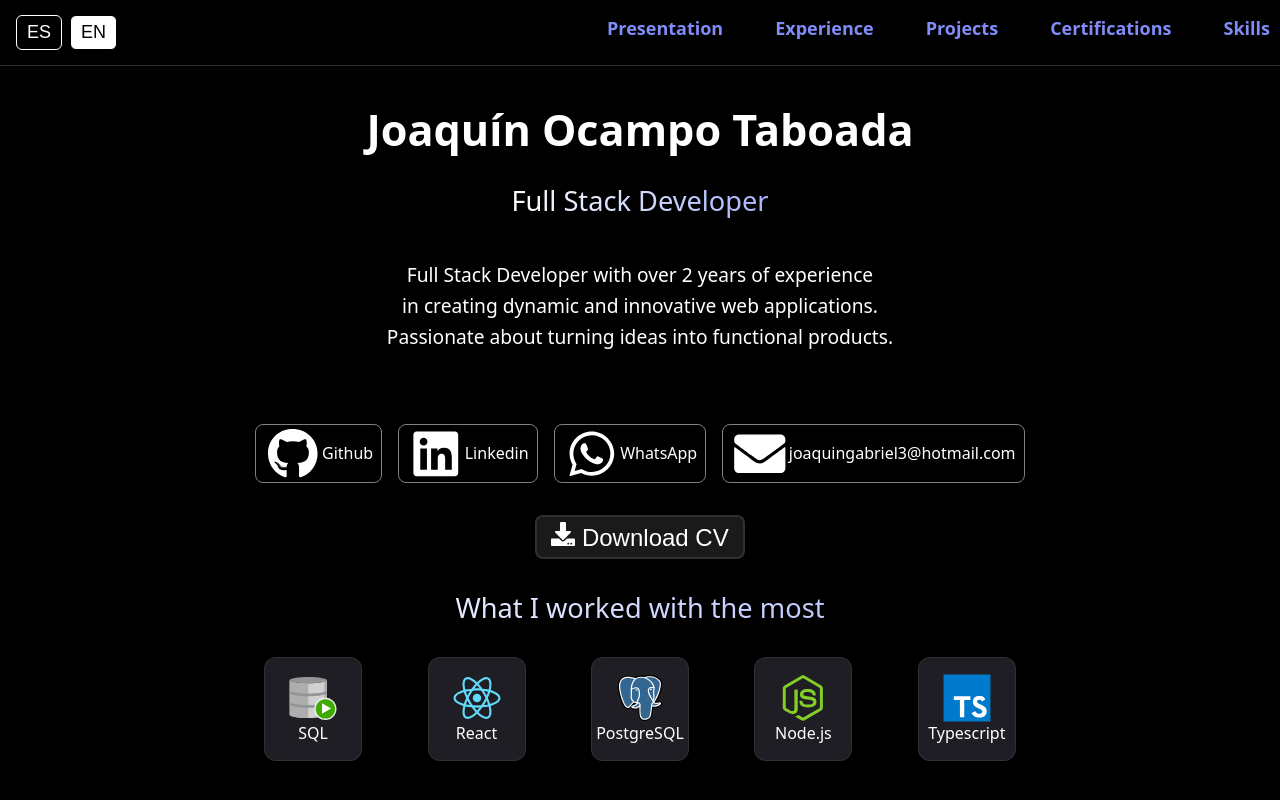
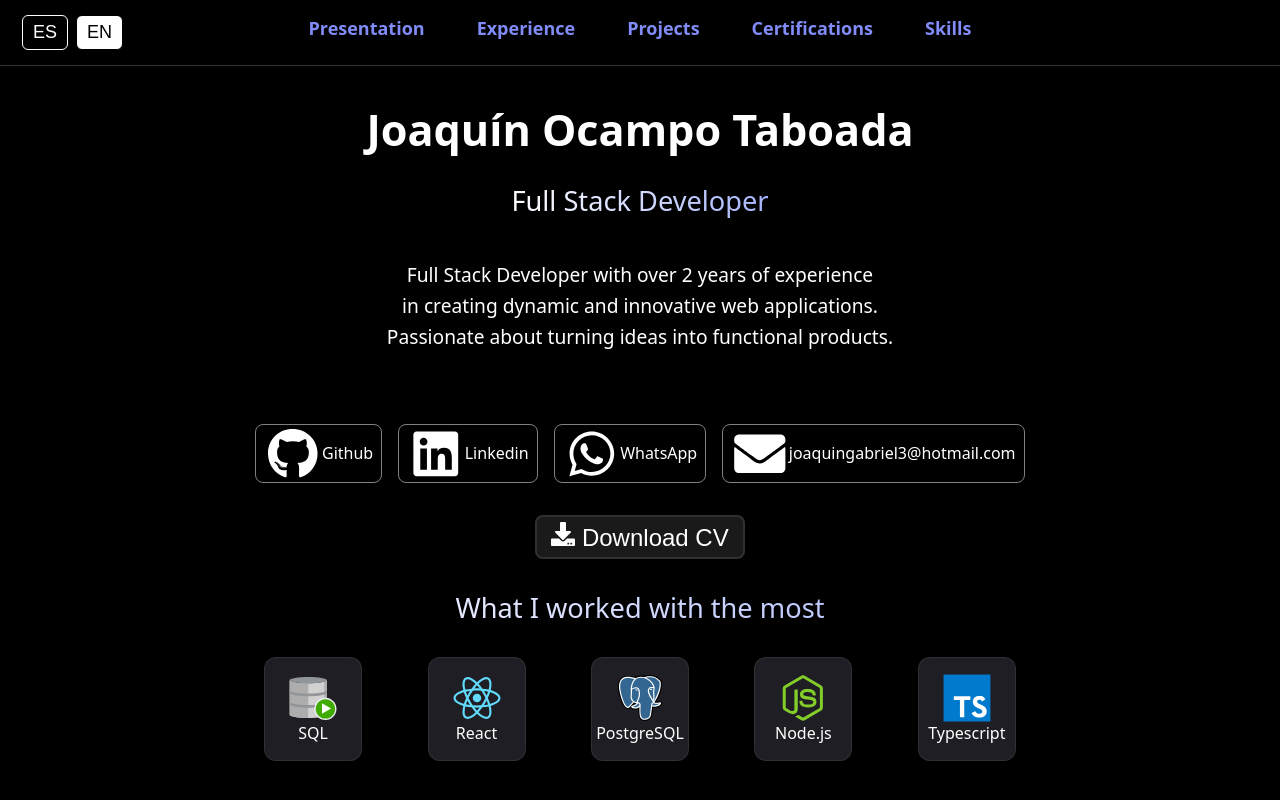
Before and after one commit to JoaquinGabriel17/portfolio-react, a Next.js app: page / in a window 1280 px wide. Shown: the top 800 px of the page. Built offline with nearby package versions, Linux system fonts and the light colour scheme.

Commit message:
navbar styles

```diff
--- a/src/components/navbar/Navbar.module.css
+++ b/src/components/navbar/Navbar.module.css
@@ -14,15 +14,20 @@
     align-items: center;
     /* padding-inline: 2rem; */
     padding: 10px;
-    justify-content: space-between;
+    justify-content: center;
 }
-@media (max-width: 768px) {
+@media (max-width: 425px) {
     /* Estilos para tablets y celulares */
     .navbar{
         opacity: 0;
     }
+
   }
-
+@media (max-width: 768px){
+    .separator{
+        top:5rem
+    }
+}
 .navbar h1{
     font-family: 'Dancing Script', cursive;;
     font-size: 2.5rem;
@@ -87,6 +92,8 @@
     align-items: center;
     gap: 3rem;
     flex-direction: row;
+    position: absolute;
+    left: 1rem;
 }
 .navButton{
     padding: 6px 10px;
```
